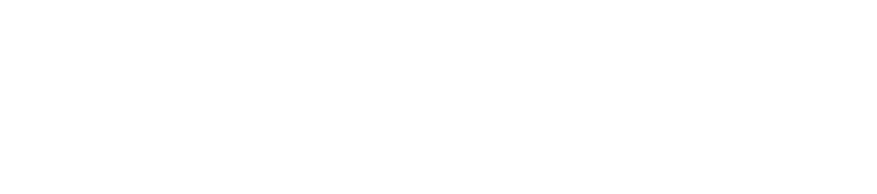
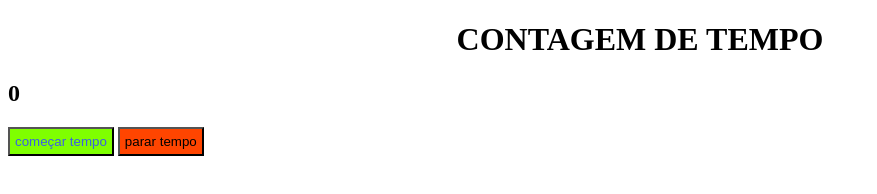
Before and after one commit to iZaaKGabrieL/ESTUDOS-E-PROJETOS, a plain HTML site: page CURSO DE JAVASCRIPT/AULA 16 SOBRE SETTIMEOUT E SETINTERVAL/index.html in a window 1280 px wide. Shown: the whole page, without its empty margins (0-877 px from the left). Drawn offline with Linux system fonts and the light colour scheme.

Commit message:
CONTINUAÇÃO DA AULA 16 SOBRE EVENTOS DE TEMPO

```diff
--- a/CURSO DE JAVASCRIPT/AULA 16 SOBRE SETTIMEOUT E SETINTERVAL/arquivo.js
+++ b/CURSO DE JAVASCRIPT/AULA 16 SOBRE SETTIMEOUT E SETINTERVAL/arquivo.js
@@ -8,4 +8,31 @@ setTimeout(function tempo em milsegundos)
 -> Executa uma função, depois de esperar um número especificado de milisegundos.
 
 setInterval(function, milisegundos)
--> E o mesmo que o SetTimeou(), mas repete a execução da função continuamente .*/
+-> E o mesmo que o SetTimeout(), mas repete a execução da função continuamente .
+
+Exemplo de como e feita uma função usando o setTimeout():
+
+function nomeDaFunção(){
+    setTimeout(function, tempo em milisegundos)
+}
+
+feito isso, a função so vai ser excutada de acordo com o tempo que  voce colocou acima.
+*/
+
+function ativarContagem(){
+    document.getElementById('tempo').innerHTML = "Começou a contagem!";
+    //apenas ativa a função.
+     tempo = setTimeout(function(){
+        document.getElementById('tempo').innerHTML = "testando o evento setTimeout";
+        document.body.style.backgroundColor = "yellow";
+     }, 1000)
+}
+
+
+function pararTempo() {
+    /* observação, para parar uma função com setTimeout() precisamos coloca-lo dentro de uma variavel e usar comando
+     clearTimeout(nome da variavel que esta com o setTimeout().)
+     */
+    clearTimeout(tempo)
+    document.getElementById('tempo').innerHTML = "Parou";
+}
--- a/CURSO DE JAVASCRIPT/AULA 16 SOBRE SETTIMEOUT E SETINTERVAL/index.html
+++ b/CURSO DE JAVASCRIPT/AULA 16 SOBRE SETTIMEOUT E SETINTERVAL/index.html
@@ -7,6 +7,10 @@
     <title>settimeout e setinterval</title>
 </head>
 <body>
+    <h1 style=" text-align: center;">CONTAGEM DE TEMPO</h1>
+    <h2 id="tempo">0</h2>
+    <button  onclick="ativarContagem()" class="começar" style="background-color: chartreuse; padding: 5px; color : rgb(58, 97, 226)">começar tempo</button>
+    <button onclick="pararTempo()" class="para" style="background-color: orangered; padding: 5px;">parar tempo</button>
 
 </body>
 </html>
```
